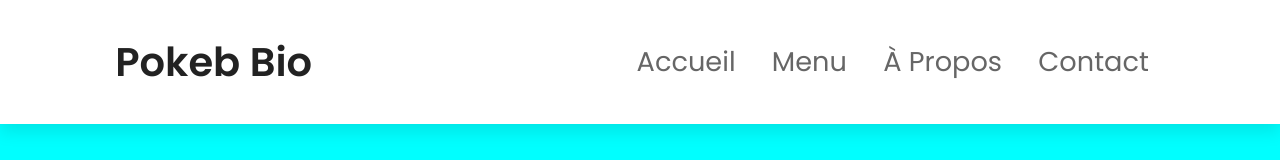
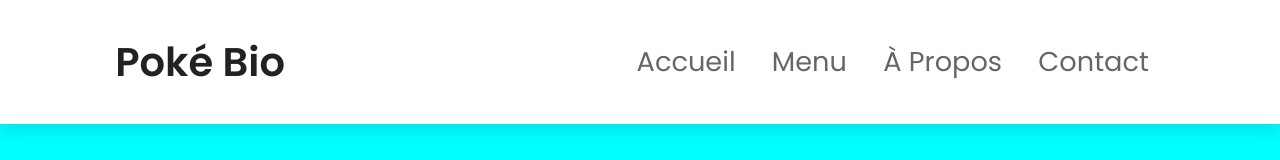
Before and after one commit to LtheBest/pokebio, a plain HTML site: page index.html in a window 1280 px wide. Shown: the top 160 px of the page. Drawn offline with Linux system fonts and the light colour scheme.

Commit message:
new commit

```diff
--- a/index.html
+++ b/index.html
@@ -9,7 +9,7 @@
 </head>
 <body>
     <header class="header">
-        <a href="index.html" class="logo"> pokeb bio </a>
+        <a href="index.html" class="logo"> Poké Bio </a>
 
             <nav class="navbar">
                 <a href="home.html">Accueil</a>
```
